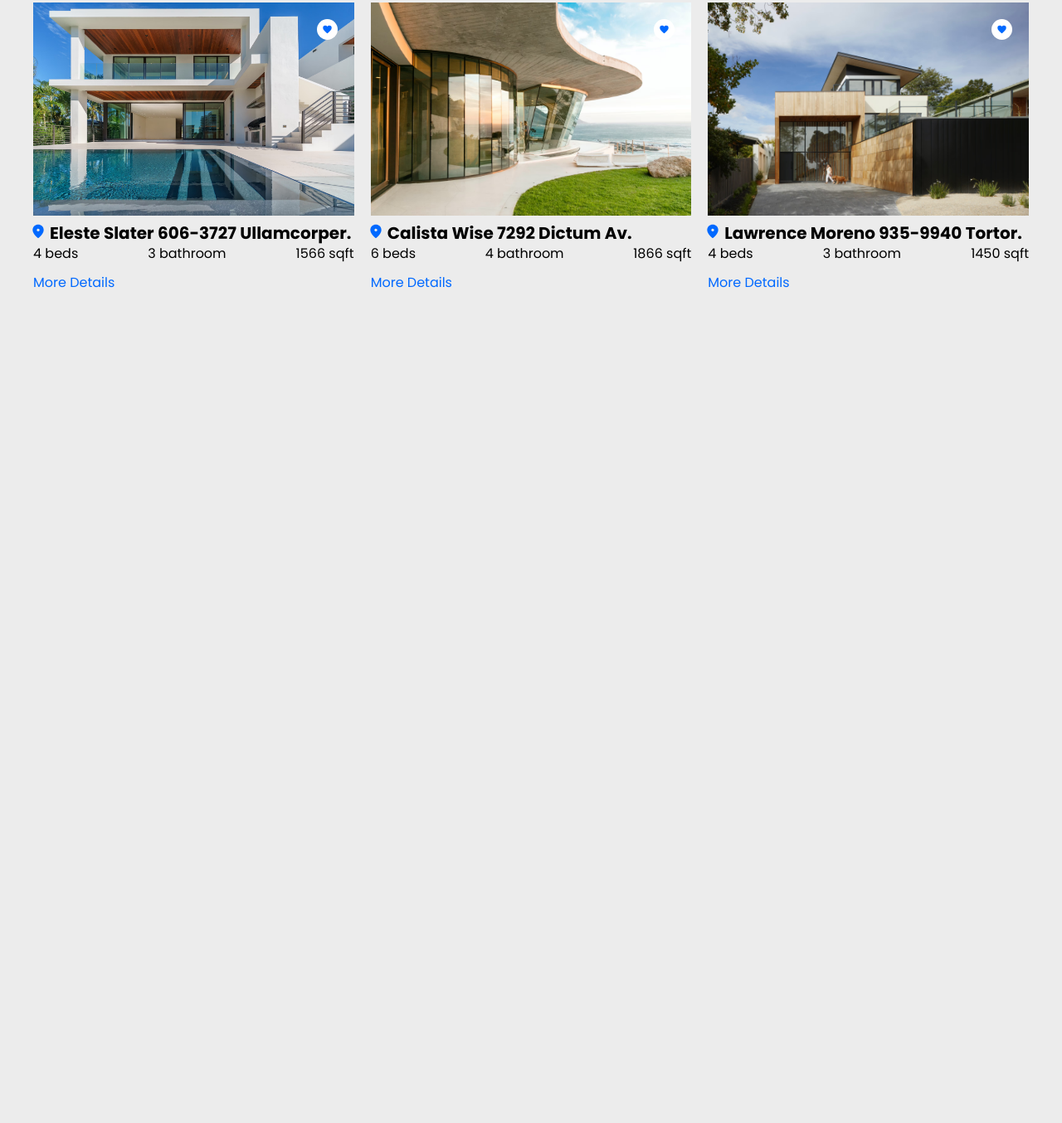
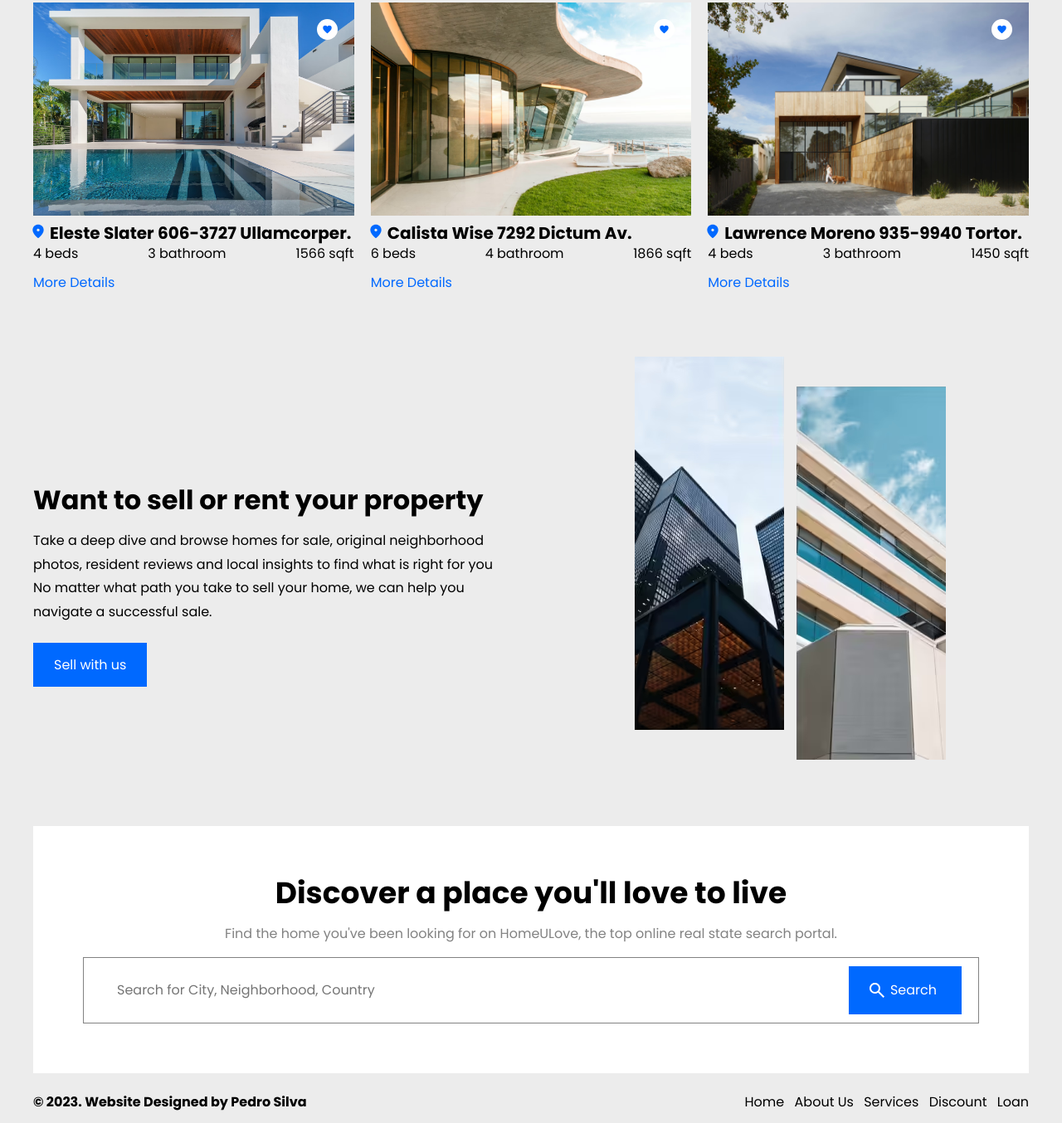
Before and after one commit to PedroSilva2612/New-Real-State, a website: page index.html in a window 1280 px wide. Shown: the part 2043-3397 px from the top of the page at 83% size. Before the commit the page ends 2423 px from the top, so only its background shows below. Drawn offline with nearby package versions, Linux system fonts and the light colour scheme.

Commit message:
finished

```diff
--- a/index.html
+++ b/index.html
@@ -229,7 +229,8 @@
                 </div>
 
                 <a class="section3__link" href="#">More Details</a>
-            </div> <!--Fin box-->
+            </div>
+            <!--Fin box-->
 
             <div class="section3__box">
                 <div class="section3__imgbox">
@@ -254,7 +255,8 @@
                 </div>
 
                 <a class="section3__link" href="#">More Details</a>
-            </div> <!--Fin box-->
+            </div>
+            <!--Fin box-->
 
             <div class="section3__box">
                 <div class="section3__imgbox">
@@ -280,9 +282,75 @@
                 </div>
 
                 <a class="section3__link" href="#">More Details</a>
-            </div> <!--Fin box-->
+            </div>
+            <!--Fin box-->
         </div>
     </section>
+
+    <section class="section4 contenedor">
+        <div class="section4__content">
+            <h2 class="section4__title">
+                Want to sell or rent your property
+            </h2>
+
+            <p class="section4__parragraph">
+                Take a deep dive and browse homes for sale, original
+                neighborhood photos, resident reviews and local
+                insights to find what is right for you
+
+                No matter what path you take to sell your home, we
+                can help you navigate a successful sale.
+            </p>
+
+            <div class="section4__ctabox">
+                <a href="#" class="section4__cta">
+                    Sell with us
+                </a>
+
+            </div>
+        </div>
+
+        <div class="section4__imgbox">
+            <picture>
+                <source srcset="build/img/img9.avif" type="image/avif">
+                <source srcset="build/img/img9.webp" type="image/webp">
+                <img class="section4__img" loading="lazy" src="build/img/img9.png" alt="imagen casa">
+            <picture>
+        </div>
+    </section>
+
+    <footer class="footer contenedor">
+        <h2 class="footer__title">
+            Discover a place you'll love to live
+        </h2>
+
+        <p class="footer__parragraph">Find the home you've been looking for on HomeULove, the top online real state search portal.</p>
+
+        <div class="footer__box">
+
+            <input type="text" placeholder="Search for City, Neighborhood, Country" class="footer__input">
+
+            <div class="footer__buttonbox">
+                <button class="footer__cta">Search</button>
+
+            </div>
+
+        </div>
+    </footer>
+
+    <div class="copy contenedor">
+        <p class="copy__parragraph">
+            &copy; 2023. Website Designed by Pedro Silva
+        </p>
+
+        <div class="copy__links">
+            <a href="#" class="copy__link">Home</a>
+            <a href="#" class="copy__link">About Us</a>
+            <a href="#" class="copy__link">Services</a>
+            <a href="#" class="copy__link">Discount</a>
+            <a href="#" class="copy__link">Loan</a>
+        </div>
+    </div>
 
     <script src="Js/menu.js"></script>
 </body>
--- a/src/scss/app.scss
+++ b/src/scss/app.scss
@@ -4,3 +4,6 @@
 @use 'ui/section1';
 @use 'ui/section2';
 @use 'ui/section3';
+@use 'ui/section4';
+@use 'ui/footer';
+@use 'ui/copy';
--- /dev/null
+++ b/src/scss/ui/copy/_copy.scss
@@ -0,0 +1,32 @@
+@use 'base/variables' as v;
+@use 'base/mixins' as m;
+
+.copy{
+
+    display: flex;
+    flex-direction: column-reverse;
+    align-items: center;
+    justify-content: center;
+    margin-top: 3rem;
+
+    @include m.tablet {
+        flex-direction: row;
+        justify-content: space-between;
+        margin-top: 1rem;
+    }
+
+
+    &__parragraph{
+        font-weight: 700;
+    }
+
+    &__link{
+        text-decoration: none;
+        color: v.$negro;
+        margin-right: .8rem;
+
+        &:last-child{
+            margin-right: 0;
+        }
+    }
+}
--- /dev/null
+++ b/src/scss/ui/copy/_index.scss
@@ -0,0 +1 @@
+@forward 'copy'
--- /dev/null
+++ b/src/scss/ui/footer/_footer.scss
@@ -0,0 +1,100 @@
+@use 'base/variables' as v;
+@use 'base/mixins' as m;
+
+.footer{
+
+    margin-top: 8rem;
+    background-color: v.$blanco;
+    padding: 1.5rem;
+
+    @include m.desktop {
+        padding: 6rem;
+    }
+
+    &__title{
+        font-size: 2.8rem;
+        text-align: center;
+
+        @include m.tablet {
+            font-size: 3.2rem;
+            margin-bottom: 0;
+        }
+
+        @include m.desktop {
+            margin-top: 0;
+            font-size: 3.6rem;
+        }
+    }
+
+    &__parragraph{
+        text-align: center;
+        line-height: 1.5;
+        color: v.$grisOscuro;
+    }
+
+    &__box{
+        border: 1px solid v.$grisOscuro;
+
+        @include m.tablet {
+            display: flex;
+            flex-direction: row;
+            align-items: center;
+            justify-content: space-between;
+            gap: 5rem;
+            padding: 1rem 2rem;
+        }
+    }
+
+    &__input{
+        display: block;
+        padding: 2rem;
+        border-style: none;
+        margin: 0 auto;
+
+        @include m.tablet {
+            display: inline-block;
+            width: 100%;
+        }
+    }
+
+    &__cta{
+        color: v.$blanco;
+        background-color: v.$primario;
+        text-decoration: none;
+        border-style: none;
+        padding: 1.2rem 1rem 1.2rem 3rem;
+        position: relative;
+        cursor: pointer;
+        text-align: center;
+        transition: .3s background-color;
+
+
+        &::before{
+            content: '';
+            position: absolute;
+            background-image: url(../../../../build/img/search.svg);
+            background-repeat: no-repeat;
+            width: 2rem;
+            height: 2rem;
+            margin-left: -2.5rem;
+        }
+
+        &:hover{
+            background-color: #207CFF;
+        }
+
+        @include m.tablet {
+        padding: 2rem 3rem 2rem 5rem;
+
+        }
+    }
+
+    &__buttonbox{
+        text-align: center;
+        margin-bottom: 2rem;
+
+        @include m.tablet {
+            margin-bottom: 0;
+        }
+    }
+}
--- /dev/null
+++ b/src/scss/ui/footer/_index.scss
@@ -0,0 +1 @@
+@forward 'footer';
--- a/src/scss/ui/header/_header.scss
+++ b/src/scss/ui/header/_header.scss
@@ -1,9 +1,12 @@
 @use 'base/variables' as v;
 @use 'base/mixins' as m;
 
+:root{
+    scroll-behavior: smooth;
+}
+
 .body{
     background-color: v.$gris;
-    scroll-behavior: smooth;
 }
 
 .header{
--- /dev/null
+++ b/src/scss/ui/section4/_index.scss
@@ -0,0 +1 @@
+@forward 'section4';
--- /dev/null
+++ b/src/scss/ui/section4/_section4.scss
@@ -0,0 +1,71 @@
+@use 'base/variables' as v;
+@use 'base/mixins' as m;
+
+.section4{
+
+
+    display: flex;
+    flex-direction: column-reverse;
+    align-items: center;
+    margin-top: 5rem;
+
+
+    @include m.desktop {
+        @include m.grid(2, 5rem);
+        align-items: center;
+    }
+
+    &__title{
+        font-size: 3.2rem;
+        margin-top: 5rem;
+
+        @include m.tablet {
+            text-align: center;
+        }
+
+        @include m.desktop {
+            text-align: left;
+            margin-bottom: 1rem;
+            font-size: 3.2rem;
+        }
+    }
+
+    &__parragraph{
+        line-height: 1.8;
+        margin-bottom: 4rem;
+
+        @include m.tablet {
+            text-align: center;
+        }
+
+        @include m.desktop {
+            text-align: left;
+        }
+    }
+
+    &__ctabox{
+        @include m.tablet {
+            text-align: center;
+        }
+
+        @include m.desktop {
+            text-align: left;
+        }
+    }
+
+    &__cta{
+        text-decoration: none;
+        color: v.$blanco;
+        background-color: v.$primario;
+        padding: 1.5rem 2.5rem;
+        transition: .3s background-color;
+
+        &:hover{
+            background-color: #207CFF;
+        }
+    }
+
+    &__img{
+        margin: 0 auto;
+    }
+}
```
Also changed, not shown: build/css/app.css, 1 other file. Lines whose indentation alone changed are shown as unchanged.
